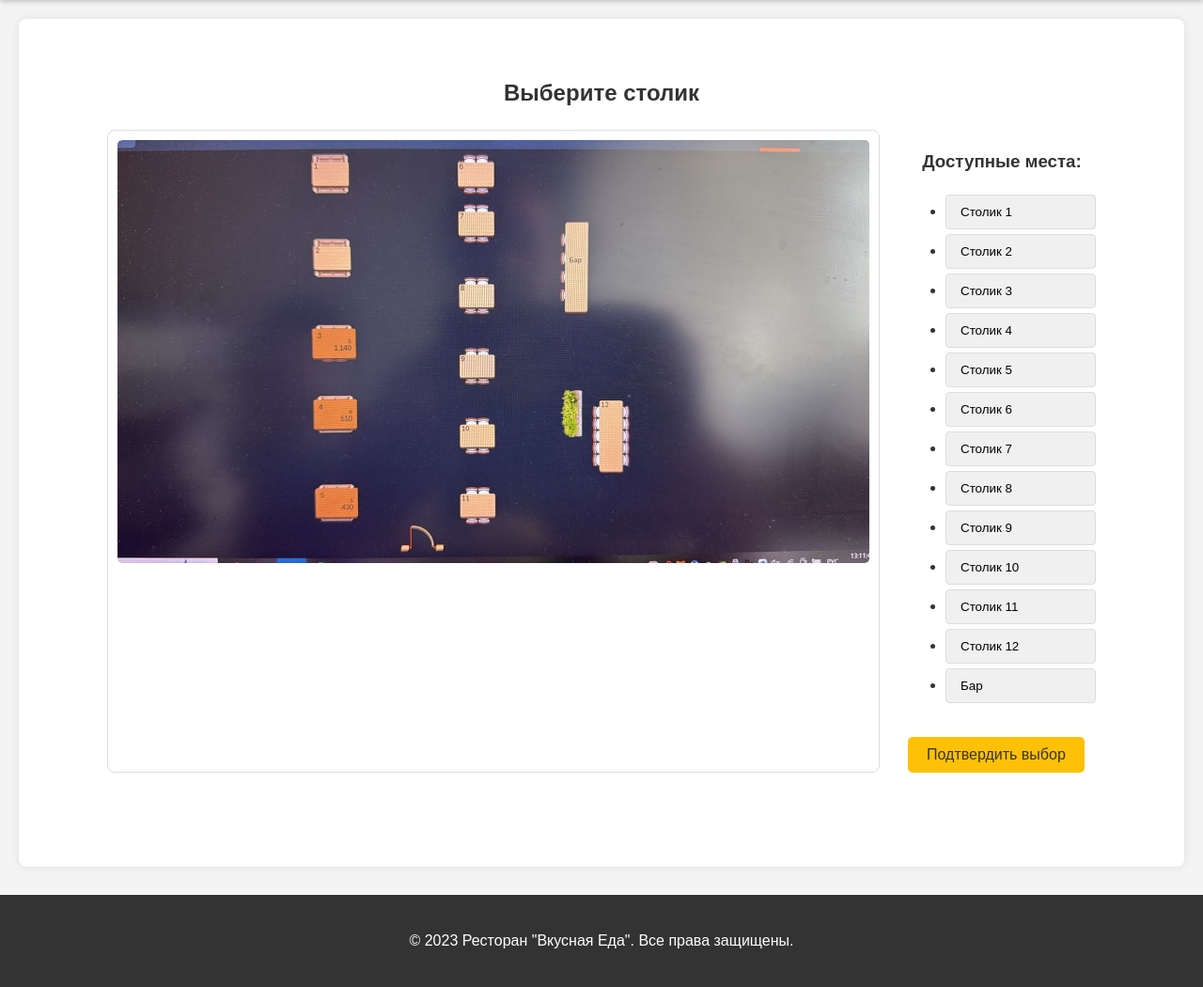
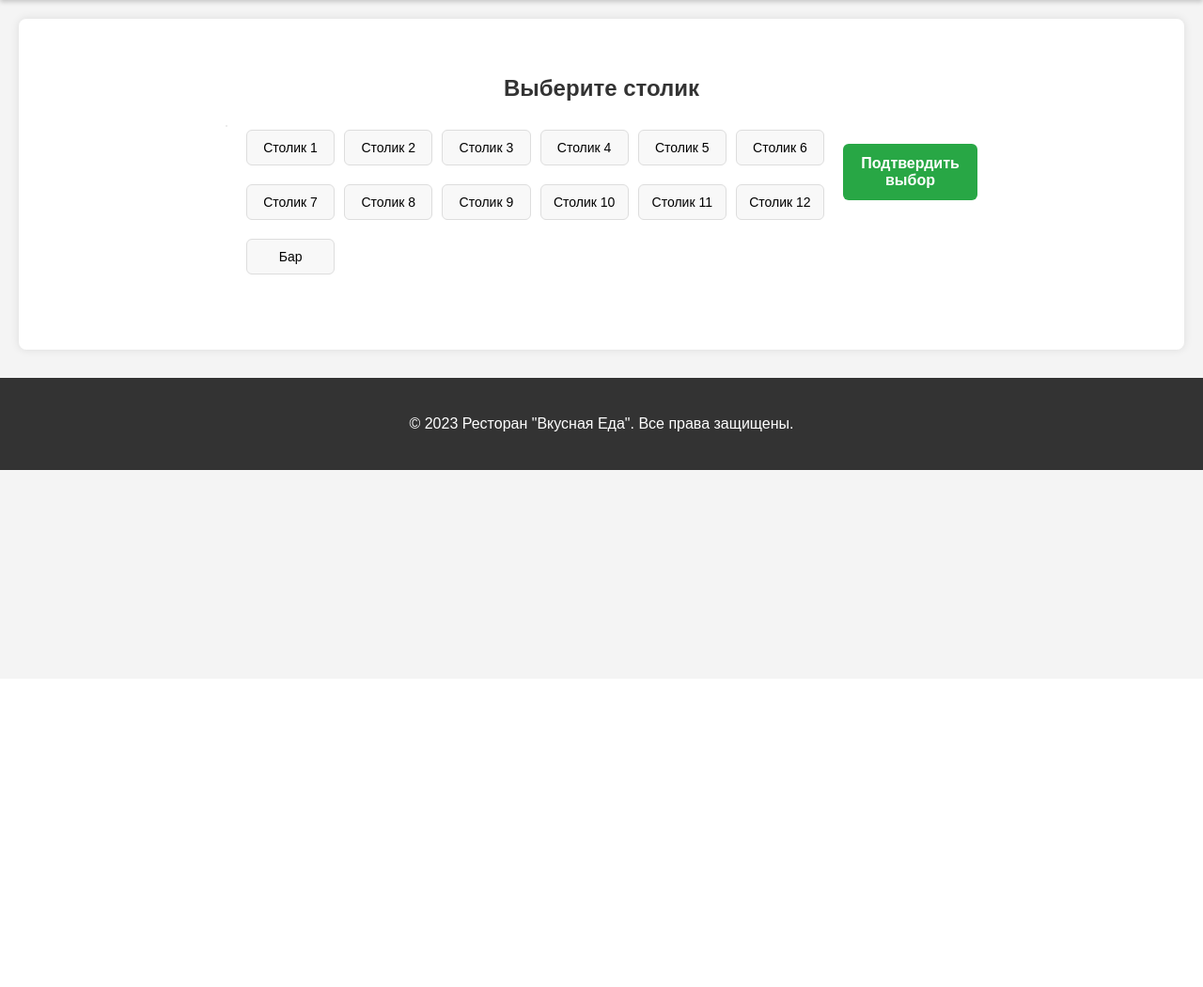
Before and after one commit to Alex-i-ART/restaurant-flask-app, a Flask app: page /select_table in a window 1280 px wide. Shown: the part 78-1128 px from the top of the page at 94% size. After the commit the page ends 578 px from the top, so only its background shows below. Run offline with Flask 3, Linux system fonts and the light colour scheme.

Commit message:
Улучшение выбора столика

```diff
--- a/static/css/style.css
+++ b/static/css/style.css
@@ -454,3 +454,106 @@ h1, h2, h3 {
 area.selected {
     outline: 2px solid #ffc107;
 }
+
+/* Table Selection Styles */
+.table-selection {
+    padding: 15px;
+    max-width: 100%;
+    box-sizing: border-box;
+}
+
+.table-container {
+    display: flex;
+    flex-direction: column;
+    gap: 20px;
+    max-width: 800px;
+    margin: 0 auto;
+}
+
+.table-map-wrapper {
+    border: 1px solid #e0e0e0;
+    border-radius: 10px;
+    overflow: hidden;
+    box-shadow: 0 2px 8px rgba(0,0,0,0.1);
+}
+
+.table-map-img {
+    width: 100%;
+    height: auto;
+    display: block;
+}
+
+.table-buttons-grid {
+    display: grid;
+    grid-template-columns: repeat(auto-fill, minmax(80px, 1fr));
+    gap: 10px;
+    margin: 0 auto;
+    width: 100%;
+}
+
+.table-btn {
+    padding: 10px 5px;
+    border: 1px solid #ddd;
+    border-radius: 6px;
+    background: #f8f8f8;
+    cursor: pointer;
+    transition: all 0.2s;
+    font-size: 14px;
+    text-align: center;
+    white-space: nowrap;
+}
+
+.table-btn:hover {
+    background: #f0f0f0;
+}
+
+.table-btn.selected {
+    background: #ffc107;
+    border-color: #e0a800;
+    font-weight: bold;
+}
+
+.confirm-btn {
+    width: 100%;
+    padding: 12px;
+    background: #28a745;
+    color: white;
+    border: none;
+    border-radius: 6px;
+    font-size: 16px;
+    font-weight: bold;
+    cursor: pointer;
+    transition: background 0.2s;
+}
+
+.confirm-btn:hover {
+    background: #218838;
+}
+
+/* Адаптивность */
+@media (max-width: 600px) {
+    .table-buttons-grid {
+        grid-template-columns: repeat(auto-fill, minmax(70px, 1fr));
+    }
+
+    .table-btn {
+        padding: 8px 3px;
+        font-size: 13px;
+    }
+}
+
+@media (min-width: 1200px) {
+    .table-container {
+        flex-direction: row;
+        align-items: flex-start;
+    }
+
+    .table-map-wrapper {
+        flex: 2;
+    }
+
+    .table-controls {
+        flex: 1;
+        padding-left: 20px;
+    }
+}
--- a/templates/select_table.html
+++ b/templates/select_table.html
@@ -6,36 +6,36 @@
     <section class="table-selection">
         <h1>Выберите столик</h1>
 
-        <div class="table-map-container">
-            <div class="table-map">
-                <img src="{{ url_for('static', filename='images/table_map.png') }}" alt="Схема зала" usemap="#tablemap">
-
-                <map name="tablemap">
-                    {% for table in tables %}
-                        <area shape="rect" coords="{{ table.x1 }},{{ table.y1 }},{{ table.x2 }},{{ table.y2 }}"
-                              href="#" data-table-id="{{ table.id }}" alt="{{ table.name }}"
-                              class="table-area {% if selected_table_id == table.id %}selected{% endif %}">
-                    {% endfor %}
-                </map>
+        <div class="table-container">
+            <!-- Изображение схемы зала -->
+            <div class="table-map-wrapper">
+                <img src="{{ url_for('static', filename='images/table_map.png') }}"
+                     alt="Схема зала"
+                     class="table-map-img">
             </div>
 
-            <div class="table-legend">
-                <h3>Доступные места:</h3>
-                <form action="{{ url_for('set_table') }}" method="post" id="table-form">
-                    <ul>
+            <!-- Кнопки выбора -->
+            <div class="table-buttons-grid">
                 {% for table in tables %}
-                            <li>
-                                <button type="button" class="table-btn {% if selected_table_id == table.id %}selected{% endif %}"
+                    <button type="button"
+                            class="table-btn {% if selected_table_id == table.id %}selected{% endif %}"
                             data-table-id="{{ table.id }}">
                         {{ table.name }}
                     </button>
-                            </li>
                 {% endfor %}
-                    </ul>
+            </div>
+
+            <!-- Форма подтверждения -->
+            <form action="{{ url_for('set_table') }}" method="post" class="table-confirm-form">
                 <input type="hidden" name="table_id" id="selected-table" value="{{ selected_table_id }}">
-                    <button type="submit" class="button confirm-btn">Подтвердить выбор</button>
+                <button type="submit" class="confirm-btn">
+                    {% if selected_table_id %}
+                        Подтвердить {{ tables|selectattr("id", "equalto", selected_table_id)|map(attribute="name")|first }}
+                    {% else %}
+                        Подтвердить выбор
+                    {% endif %}
+                </button>
             </form>
-            </div>
         </div>
     </section>
 {% endblock %}
```
Also changed, not shown: static/js/script.js (+100 -19 lines). Lines whose indentation alone changed are shown as unchanged.
